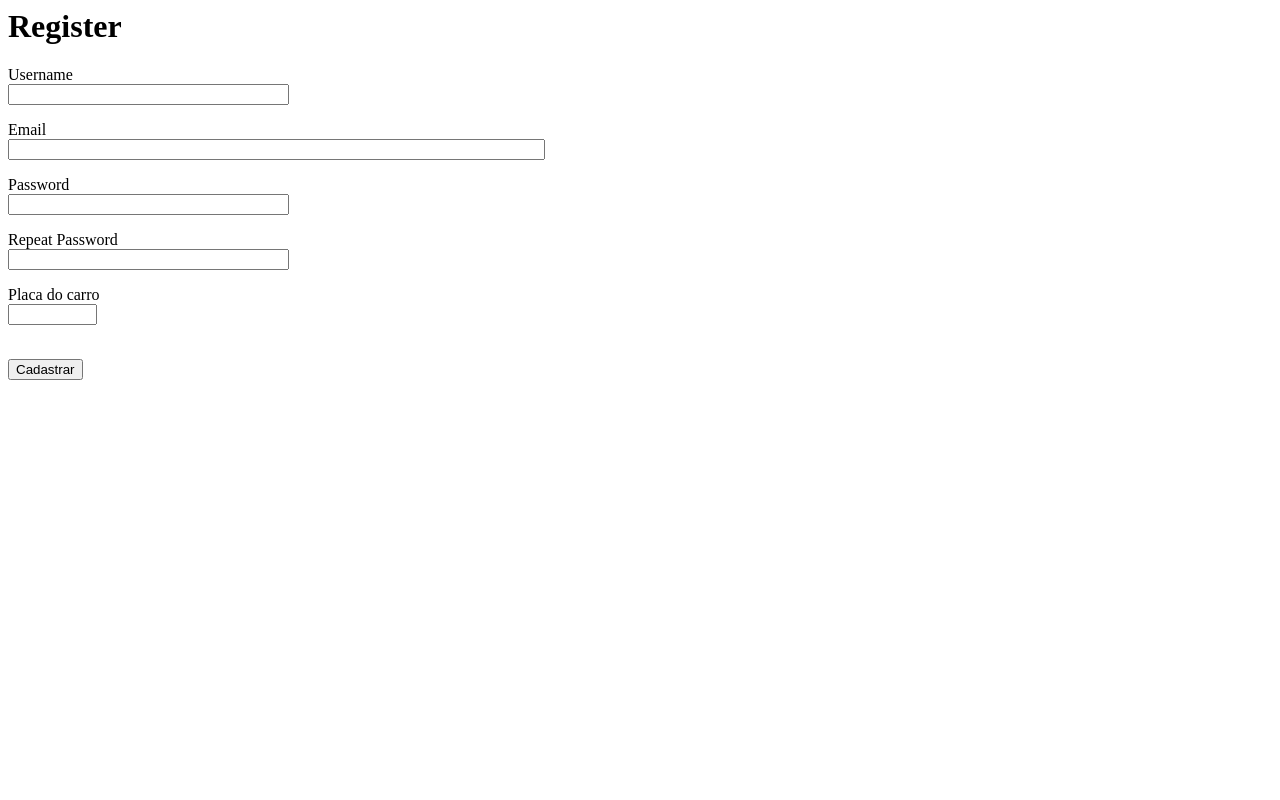
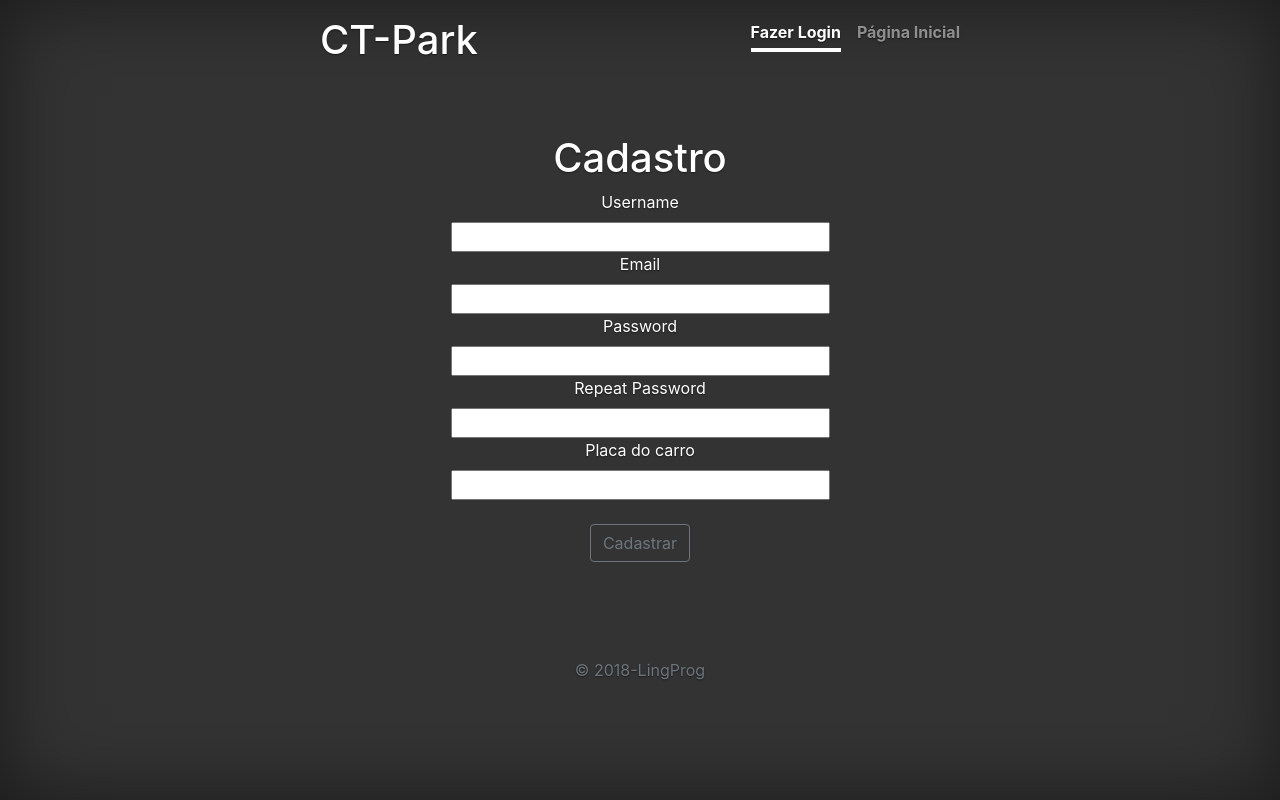
Before and after one commit to PavaniVitor/Ling-Park, a Flask app: page /cadastro in a window 1280 px wide. Run offline with Flask 2, Linux system fonts and the light colour scheme; some libraries are stand-ins or nearby versions.

Commit message:
Páginas quase finalizadas

```diff
--- a/app/templates/index.html
+++ b/app/templates/index.html
@@ -23,7 +23,7 @@
         <div class="inner">
           <h1 class="masthead-brand">CT-Park</h1>
           <nav class="nav nav-masthead justify-content-center">
-            <a class="nav-link active" href="/register">Cadastrar-se</a>
+            <a class="nav-link active" href="/cadastro">Cadastrar-se</a>
             <a class="nav-link" href="/login">Fazer Login</a>
           </nav>
         </div>
@@ -40,7 +40,7 @@
         </div>
       </footer>
     </div>
-
+    <p class="mt-5 mb-3 text-muted">&copy; 2018-LingProg</p>
     <script src="{{url_for('static', filename='js/bootstrap.min.js')}}"></script>
   </body>
 </html>
--- a/app/templates/register.html
+++ b/app/templates/register.html
@@ -1,41 +1,75 @@
+<!doctype html>
+
+<html lang="pt">
+  <head>
+    <meta charset="utf-8">
+    <meta name="viewport" content="width=device-width, initial-scale=1, shrink-to-fit=no">
+    <meta name="description" content="">
+    <meta name="author" content="">
+
+    <title>CT-Park</title>
+    <link rel="icon" href="{{url_for('static', filename = 'favicon.ico')}}">
+    <!-- Bootstrap core CSS -->
+    <link href= "{{url_for('static', filename = 'css/bootstrap.min.css' ) }}" rel="stylesheet">
+    <!-- Custom styles for this template -->
+    <link rel="stylesheet" href="{{ url_for('static' , filename='css/cover.css' ) }}">
+
+  </head>
+  <body class="text-center">
+        <div class="cover-container d-flex w-100 h-100 p-3 mx-auto flex-column">
+          <header class="masthead mb-auto">
+            <div class="inner">
+              <h1 class="masthead-brand">CT-Park</h1>
+              <nav class="nav nav-masthead justify-content-center">
+                  <a class="nav-link active" href="/login">Fazer Login</a>
+                  <a class="nav-link" href="/">Página Inicial</a>
+                </nav>
+            </div>
+          </header>
+ <main role="main" class="inner cover">
+        <h1>Cadastro</h1>
+        </main>
         {% block content %}
-    <h1>Register</h1>
-    <form action="" method="POST">
+        <form action="/cadastro" method= "POST">
             {{ form.hidden_tag() }}
-        <p>
                 {{ form.username.label }}<br>
                 {{ form.username(size=32) }}<br>
                 {% for error in form.username.errors %}
                 <span style="color: red;">[{{ error }}]</span>
                 {% endfor %}
-        </p>
-        <p>
+
                 {{ form.email.label }}<br>
-            {{ form.email(size=64) }}<br>
+                {{ form.email(size=32) }}<br>
                 {% for error in form.email.errors %}
                 <span style="color: red;">[{{ error }}]</span>
                 {% endfor %}
-        </p>
-        <p>
+
                 {{ form.password.label }}<br>
                 {{ form.password(size=32) }}<br>
                 {% for error in form.password.errors %}
-            <span style="color: red;">[{{ error }}]</span>
+                <span style="color:red;">[{{ error }}]</span>
                 {% endfor %}
-        </p>
-        <p>
+
                 {{ form.password2.label }}<br>
                 {{ form.password2(size=32) }}<br>
                 {% for error in form.password2.errors %}
                 <span style="color: red;">[{{ error }}]</span>
                 {% endfor %}
-        </p>
-        <p>
+
                 {{form.car_plate.label}}<br>
-            {{form.car_plate(size = 8)}}<br>
-        </p>
+                {{form.car_plate(size = 32)}}<br>
                 <br>
-        <input type="submit" value="Cadastrar">
-        <br>
+                <button type="submit" class="btn btn-outline-secondary">Cadastrar</button>
             </form>
             {% endblock %}
+            <br><br>
+<p class="mt-5 mb-3 text-muted">&copy; 2018-LingProg</p>
+ <footer class="mastfoot mt-auto">
+        <div class="inner">
+          <p></p>
+        </div>
+      </footer>
+    </div>
+
+</body>
+</html>
```
Also changed, not shown: app/templates/login.html (+12 -12 lines), app/templates/preferences.html (added, +7 -0 lines). Lines whose indentation alone changed are shown as unchanged.
